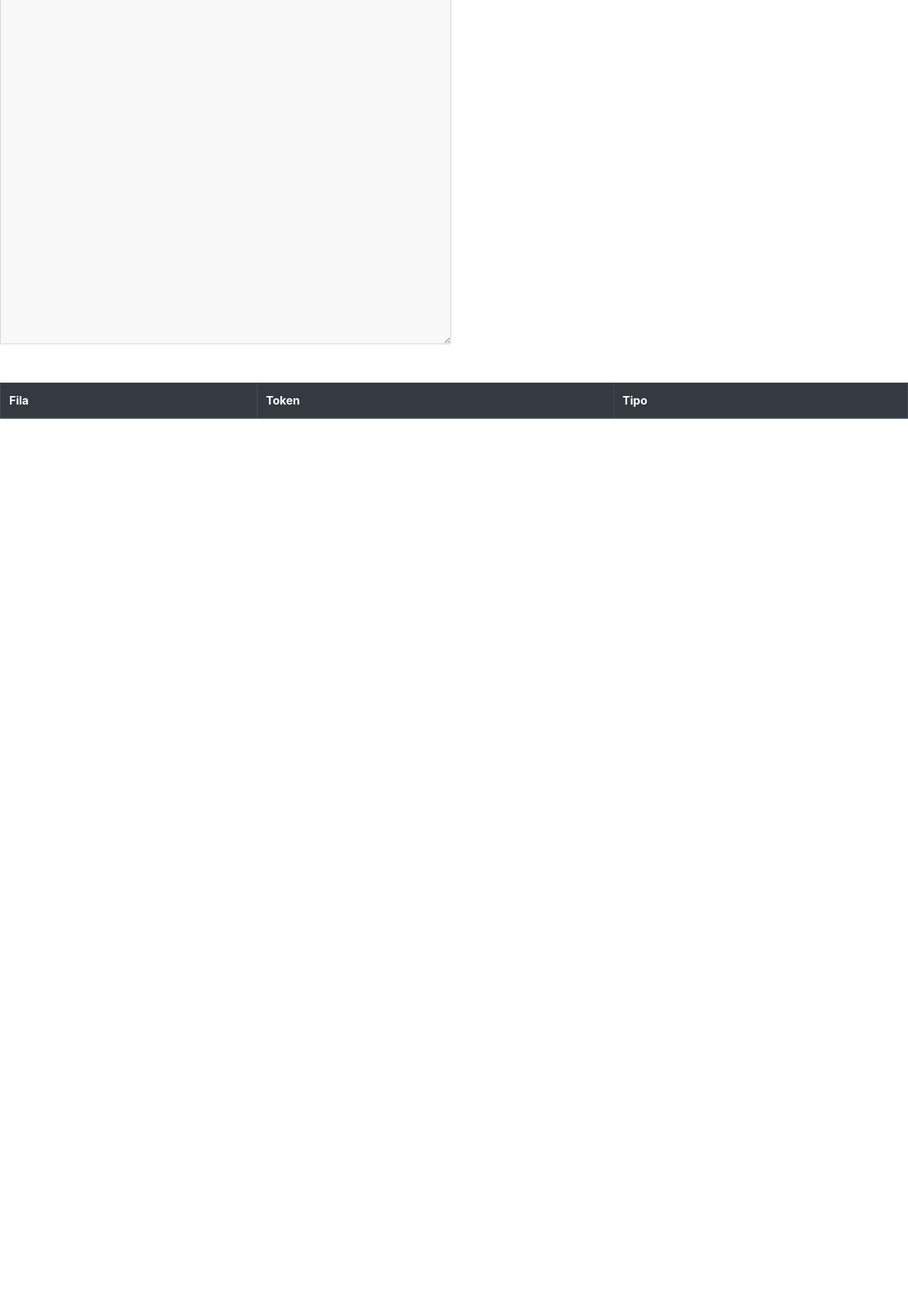
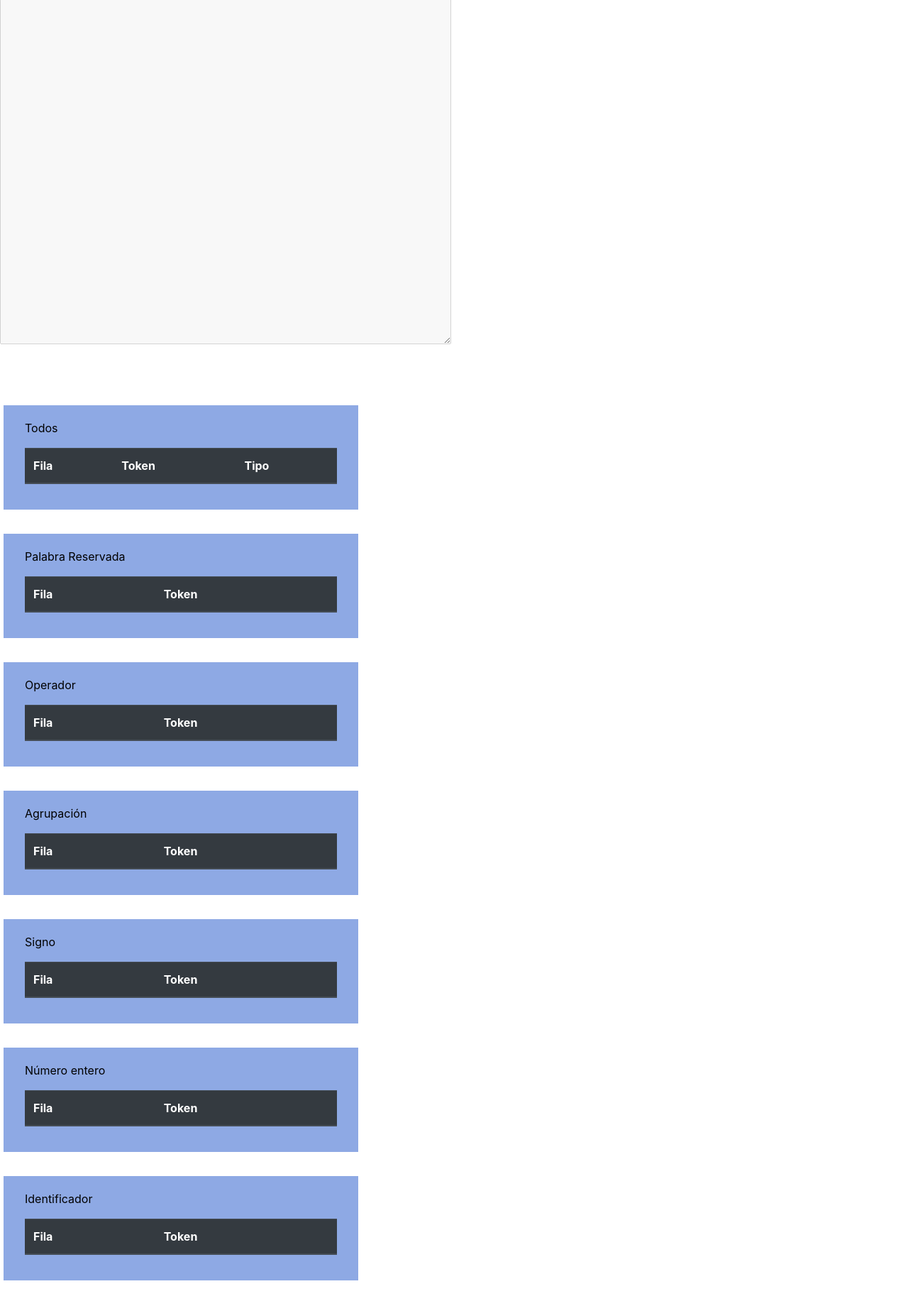
Before and after one commit to Yeferal/201731163_Yefer_Alvarado_P1, a Node server app: page /analizador in a window 1280 px wide. Shown: the part 131-1964 px from the top of the page at 71% size. Before the commit the page ends 721 px from the top, so only its background shows below. Run offline with Node 20, Linux system fonts and the light colour scheme; lists and menus that the app fills with data are empty.

Commit message:
se agrega mas tablas

```diff
--- a/src/public/enviar.js
+++ b/src/public/enviar.js
@@ -1,13 +1,22 @@
 const respuesta = document.querySelector('#contenido-archivo');
 const boton = document.querySelector('#nombre1');
+const cantida = document.querySelector('#cantida');
 const tabla = document.querySelector('#datos');
+const tabla1 = document.querySelector('#datos1');
+const tabla2 = document.querySelector('#datos2');
+const tabla3 = document.querySelector('#datos3');
+const tabla4 = document.querySelector('#datos4');
+const tabla5 = document.querySelector('#datos5');
+const tabla6 = document.querySelector('#datos6');
+
+var numeros;
 
 const urlp = "http://localhost:3000/analizador";
 const url = "http://localhost:3000/obtener";
 
 //envia los datos a la ruta establecida
 const sendData = () => {
-
+    numeros = 0;
     axios.post('http://localhost:3000/solicitar', {
             text: respuesta.value
 
@@ -25,10 +34,13 @@ const sendData = () => {
 
 const getData = () => {
     console.log("Holaaa");
+    numeros++;
     axios.get(url).then(response => {
             console.log(response.data);
             console.log(response.data.palabra);
+            cantida.innerHTML="Token Analizados:  "+numeros;
             tabla.innerHTML = tabla.innerHTML +"<tr><td>"+response.data.filas+"</td><br><td>"+response.data.palabra+"</td><br><td>"+response.data.tipo+"</td><tr>";
+            enviarTabla(response.data.tipo,response.data.palabra,response.data.filas);
             console.log({tabla});
         })
         .catch(error => {
@@ -36,6 +48,29 @@ const getData = () => {
         });
 };
 
+function enviarTabla(tipot,palabra,fila){
+    switch(tipot){
+        case "Palabra Reservada":
+            tabla1.innerHTML = tabla1.innerHTML +"<tr><td>"+fila+"</td><br><td>"+palabra+"</td><tr>";
+        break;
+        case "Operador":
+                tabla2.innerHTML = tabla2.innerHTML +"<tr><td>"+fila+"</td><br><td>"+palabra+"</td><tr>";
+        break;
+        case "Agrupador":
+                tabla3.innerHTML = tabla3.innerHTML +"<tr><td>"+fila+"</td><br><td>"+palabra+"</td><tr>";
+        break;
+        case "Signo":
+                tabla4.innerHTML = tabla4.innerHTML +"<tr><td>"+fila+"</td><br><td>"+palabra+"</td><tr>";
+        break;
+        case "Entero":
+                tabla5.innerHTML = tabla5.innerHTML +"<tr><td>"+fila+"</td><br><td>"+palabra+"</td><tr>";
+        break;
+        case "Identificador":
+                tabla6.innerHTML = tabla6.innerHTML +"<tr><td>"+fila+"</td><br><td>"+palabra+"</td><tr>";
+        break;
+    }
+}
+
 
 
 getButton.addEventListener('click', sendData);
--- a/src/public/stylo.css
+++ b/src/public/stylo.css
@@ -11,3 +11,62 @@ body{
     border: #000000 2px;
     border-block: 2px;
 }
+.area{
+    position: relative;
+}
+.contenedor1{
+    position: relative;
+    width: 500px;
+    background: #8ea9e4;
+    padding: 20px 30px;
+    margin: 5px;
+}
+.contenedor2{
+    position: relative;
+    width: 500px;
+    background: #8ea9e4;
+    padding: 20px 30px;
+    margin: 5px;
+}
+.contenedor3{
+    position: relative;
+    width: 500px;
+    background: #8ea9e4;
+    padding: 20px 30px;
+    margin: 5px;
+}
+.contenedor4{
+    position: relative;
+    width: 500px;
+    background: #8ea9e4;
+    padding: 20px 30px;
+    margin: 5px;
+}
+.contenedor5{
+    position: relative;
+    width: 500px;
+    background: #8ea9e4;
+    padding: 20px 30px;
+    margin: 5px;
+}
+.contenedor6{
+    position:relative;
+    width: 500px;
+    background: #8ea9e4;
+    padding: 20px 30px;
+    margin: 5px;
+}
+.contenedor7{
+    position: relative;
+    width: 500px;
+    background: #8ea9e4;
+    padding: 20px 30px;
+    margin: 5px;
+}
+.contenedor8{
+    position: relative;
+    width: 500px;
+    background: #8ea9e4;
+    padding: 20px 30px;
+    margin: 5px;
+}
--- a/src/routes/index.js
+++ b/src/routes/index.js
@@ -42,7 +42,8 @@ router.get('/obtener', (req, res) => {
         res.status(200).json({
             filas: analisis.filas(),
             tipo: analisis.tipoT(),
-            palabra: analisis.informacion()
+            palabra: analisis.informacion(),
+            numero: analisis.numeroTokens()
         });
     }, 35 );
 });
--- a/src/routes/verificacion.js
+++ b/src/routes/verificacion.js
@@ -10,7 +10,11 @@ var signos = ["“",";","”"];
 var numeros = ["0","1","2","3","4","5","6","7","8","9"];
 var tipo;
 var fila;
+var cantidad;
 
+module.exports.numeroTokens = function(){
+    return cantidad;
+}
 module.exports.informacion = function(){
     return tmp;
 }
@@ -27,6 +31,7 @@ module.exports.capturar = function(texto1){
     cadena = texto;
     posicion=0;
     fila=1;
+    cantidad=0;
     tmp = "";
     tipo = "";
     // document.write('Holllliiiiis');
@@ -38,6 +43,7 @@ function verificarEstoFinal(){
     if(posicion<cadena.length){
         tmp = "";
         tipo = "";
+        cantidad++;
         verificarEstoA(cadena[posicion]);
     }else{
         console.log("Todo termino");
--- a/src/views/page-analizador.ejs
+++ b/src/views/page-analizador.ejs
@@ -13,14 +13,18 @@
       <input type="file" id="fileinput" (change)="onFileChange($event)"/>
       <h3>Contenido del archivo:</h3>
       <pre id="contenido-archivo1"></pre>
-      <textarea name="contenido-archivo" id="contenido-archivo" cols="60" rows="20" disabled="true">
+      <textarea name="contenido-archivo" id="contenido-archivo" class="area" cols="60" rows="20" disabled="true">
 
       </textarea><br>
       <input type="button" name="bote" id="getButton" value="Analizar" style="display:none"/><br>
       <input type="button" name="bote" id="posButton" value="Obtener" style="display:none"/><br>
-    </form>
+    </form><br>
+    <h1 id="cantida">
 
-    <table class="table" id="datos" border="1" cellpadding="1">
+    </h1>
+    <div class="contenedor1">
+        <p>Todos</p>
+    <table class="table" id="datos">
       <thead class="thead-dark">
         <tr>
             <th scope="col">Fila</th>
@@ -31,6 +35,93 @@
       <tbody>
 
     </table>
+  </div><br>
+
+  <div class="contenedor2">
+    <p>Palabra Reservada</p>
+      <table class="table" id="datos1">
+        <thead class="thead-dark">
+          <tr>
+              <th scope="col">Fila</th>
+            <th scope="col">Token</th>
+          </tr>
+        </thead>
+        <tbody>
+
+      </table>
+    </div><br>
+
+    <div class="contenedor3">
+        <p>Operador</p>
+        <table class="table" id="datos2">
+          <thead class="thead-dark">
+            <tr>
+                <th scope="col">Fila</th>
+              <th scope="col">Token</th>
+            </tr>
+          </thead>
+          <tbody>
+
+        </table>
+      </div><br>
+
+      <div class="contenedor4">
+          <p>Agrupación</p>
+          <table class="table" id="datos3">
+            <thead class="thead-dark">
+              <tr>
+                  <th scope="col">Fila</th>
+                <th scope="col">Token</th>
+              </tr>
+            </thead>
+            <tbody>
+
+          </table>
+        </div><br>
+
+        <div class="contenedor5">
+            <p>Signo</p>
+            <table class="table" id="datos4">
+              <thead class="thead-dark">
+                <tr>
+                    <th scope="col">Fila</th>
+                  <th scope="col">Token</th>
+                </tr>
+              </thead>
+              <tbody>
+
+            </table>
+          </div><br>
+
+          <div class="contenedor6">
+              <p>Número entero</p>
+              <table class="table" id="datos5">
+                <thead class="thead-dark">
+                  <tr>
+                      <th scope="col">Fila</th>
+                    <th scope="col">Token</th>
+                  </tr>
+                </thead>
+                <tbody>
+
+              </table>
+            </div><br>
+
+            <div class="contenedor7">
+                <p>Identificador</p>
+                <table class="table" id="datos6">
+                  <thead class="thead-dark">
+                    <tr>
+                        <th scope="col">Fila</th>
+                      <th scope="col">Token</th>
+                    </tr>
+                  </thead>
+                  <tbody>
+
+                </table>
+              </div><br>
+
+
 
 
       <% console.log("Estamo en Analizador");
```
